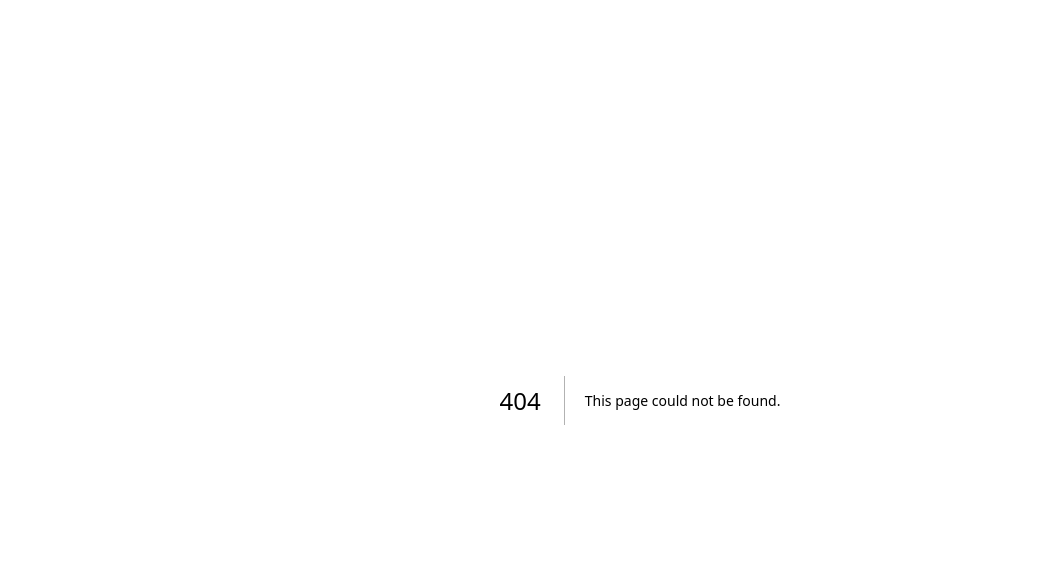
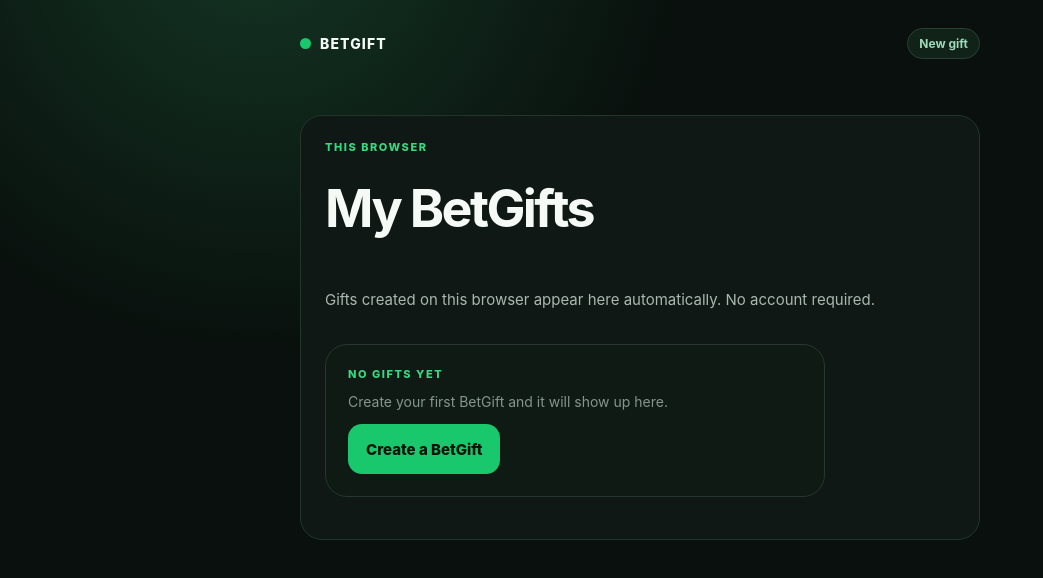
Before and after one commit to HHolden05/betgift, a Next.js app: page /my-gifts in a window 1280 px wide. Before the commit this address had no page. Shown: the top 578 px of the page, without its empty margins (0-1043 px from the left). Built offline with nearby package versions, Linux system fonts and the light colour scheme.

Commit message:
Add no-login My BetGifts page

```diff
--- /dev/null
+++ b/app/my-gifts/page.tsx
@@ -0,0 +1,157 @@
+"use client";
+
+import Link from "next/link";
+import { useEffect, useState } from "react";
+
+type HistoryGift = {
+  code: string;
+  recipientName: string;
+  recipientEmail?: string | null;
+  amount: number;
+  event: {
+    homeTeam: string;
+    awayTeam: string;
+    commenceTime: string;
+  };
+  bet: {
+    label: string;
+    selection: string;
+    odds: number;
+  };
+  status: "created" | "opened" | "claimed";
+  emailStatus?: string;
+  createdAt: string;
+  openedAt?: string | null;
+  claimedAt?: string | null;
+};
+
+const STORAGE_KEY = "betgift:saved-codes";
+
+function readSavedCodes() {
+  try {
+    const raw = window.localStorage.getItem(STORAGE_KEY);
+    const parsed = raw ? JSON.parse(raw) : [];
+    return Array.isArray(parsed) ? parsed.filter((code) => typeof code === "string") : [];
+  } catch {
+    return [];
+  }
+}
+
+function formatOdds(odds: number) {
+  return odds > 0 ? `+${odds}` : String(odds);
+}
+
+export default function MyGiftsPage() {
+  const [gifts, setGifts] = useState<HistoryGift[]>([]);
+  const [loading, setLoading] = useState(true);
+  const [error, setError] = useState("");
+
+  async function loadHistory() {
+    setLoading(true);
+    setError("");
+
+    const codes = readSavedCodes();
+    if (!codes.length) {
+      setGifts([]);
+      setLoading(false);
+      return;
+    }
+
+    try {
+      const response = await fetch("/api/my-gifts", {
+        method: "POST",
+        headers: { "Content-Type": "application/json" },
+        body: JSON.stringify({ codes })
+      });
+
+      const data = await response.json();
+      if (!response.ok) throw new Error(data.error || "Could not load gifts.");
+
+      setGifts(data.gifts ?? []);
+    } catch (err) {
+      setError(err instanceof Error ? err.message : "Could not load gifts.");
+    } finally {
+      setLoading(false);
+    }
+  }
+
+  useEffect(() => {
+    loadHistory();
+  }, []);
+
+  function clearHistory() {
+    window.localStorage.removeItem(STORAGE_KEY);
+    setGifts([]);
+  }
+
+  return (
+    <main className="shell compact">
+      <nav className="nav">
+        <Link className="brand" href="/"><span className="brandDot" />BETGIFT</Link>
+        <Link className="pill" href="/create">New gift</Link>
+      </nav>
+
+      <section className="flowCard">
+        <p className="eyebrow">THIS BROWSER</p>
+        <h1>My BetGifts</h1>
+        <p className="lede small">
+          Gifts created on this browser appear here automatically. No account required.
+        </p>
+
+        {loading && <div className="notice">Loading your gifts…</div>}
+        {error && <p className="error">{error}</p>}
+
+        {!loading && !error && gifts.length === 0 && (
+          <div className="giftPreview">
+            <div className="eyebrow">NO GIFTS YET</div>
+            <p className="previewMuted">Create your first BetGift and it will show up here.</p>
+            <Link className="primaryButton" href="/create">Create a BetGift</Link>
+          </div>
+        )}
+
+        <div className="historyList">
+          {gifts.map((gift) => (
+            <article className="giftPreview historyCard" key={gift.code}>
+              <div className="previewRow">
+                <span className="eyebrow">TO {gift.recipientName.toUpperCase()}</span>
+                <span className={`statusBadge status-${gift.status}`}>{gift.status}</span>
+              </div>
+
+              <div className="previewAmount">${gift.amount} on {gift.bet.selection}</div>
+              <div className="previewRow">
+                <span>{gift.bet.label}</span>
+                <strong>{formatOdds(gift.bet.odds)}</strong>
+              </div>
+
+              <div className="previewMuted">
+                {gift.event.awayTeam} at {gift.event.homeTeam}
+              </div>
+              <div className="previewMuted">
+                Created {new Date(gift.createdAt).toLocaleString()}
+              </div>
+              {gift.recipientEmail && (
+                <div className="previewMuted">
+                  Email: {gift.emailStatus === "sent" ? "sent" : gift.emailStatus || "not sent"}
+                </div>
+              )}
+
+              <div className="buttonRow">
+                <Link className="secondaryButton" href={`/g/${gift.code}`}>Open gift</Link>
+                <button className="secondaryButton" onClick={() => navigator.clipboard.writeText(`${window.location.origin}/g/${gift.code}`)}>
+                  Copy link
+                </button>
+              </div>
+            </article>
+          ))}
+        </div>
+
+        {gifts.length > 0 && (
+          <div className="buttonRow">
+            <button className="secondaryButton" onClick={loadHistory}>Refresh statuses</button>
+            <button className="secondaryButton" onClick={clearHistory}>Clear this browser</button>
+          </div>
+        )}
+      </section>
+    </main>
+  );
+}
```
